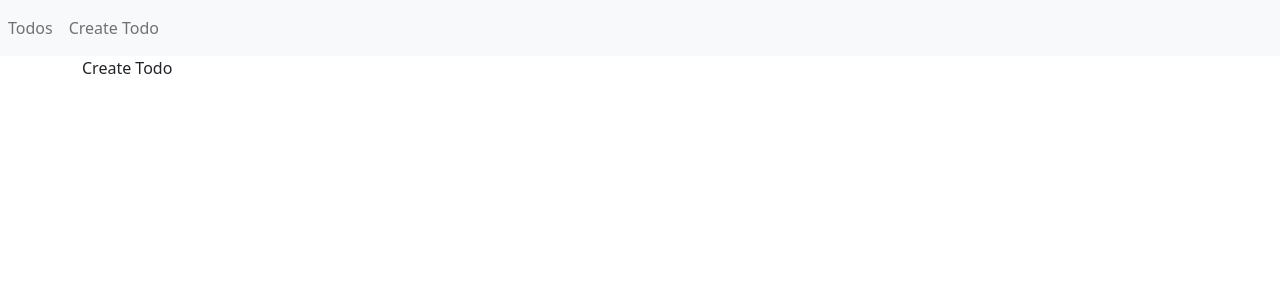
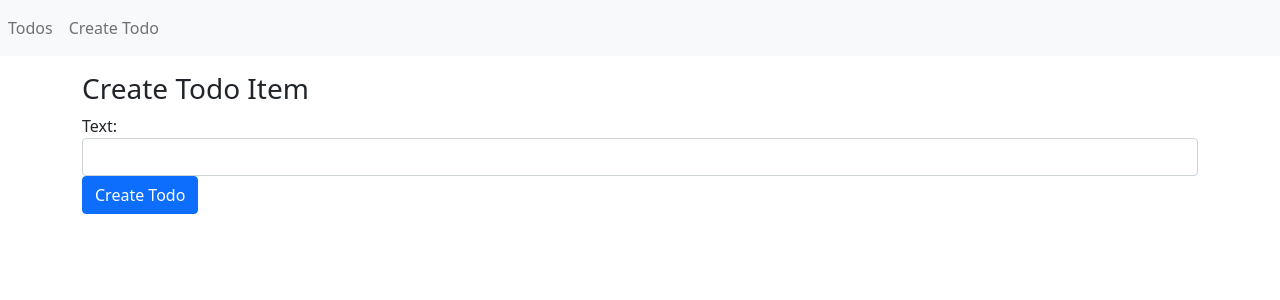
Before and after one commit to Buenaventura-Celine/CRUD_MERN, a React (Create React App) app in the folder mern-crud/: page /create in a window 1280 px wide. Shown: the top 300 px of the page. Built offline with nearby package versions, Linux system fonts and the light colour scheme.

Commit message:
Created a Create Todo Form

```diff
--- a/mern-crud/package.json
+++ b/mern-crud/package.json
@@ -7,8 +7,10 @@
     "@testing-library/react": "^11.1.0",
     "@testing-library/user-event": "^12.1.10",
     "bootstrap": "^5.1.0",
+    "form": "^0.2.4",
     "react": "^17.0.2",
     "react-dom": "^17.0.2",
+    "react-hook": "^0.0.1",
     "react-hook-form": "^7.12.2",
     "react-router-dom": "^5.2.0",
     "react-scripts": "4.0.3",
--- a/mern-crud/src/CreateTodo.js
+++ b/mern-crud/src/CreateTodo.js
@@ -1,5 +1,37 @@
 import React from 'react';
+import  { useForm } from "react-hook-form";
 
-export const CreateTodo = () =>{
-    return <div className="container">Create Todo</div>
-}
+export const CreateTodo = () => {
+    const { register, handleSubmit} = useForm();
+
+    const onSubmit = handleSubmit((data) =>{
+        alert(JSON.stringify(data));
+    });
+    return (
+        <div className="container">
+            <div className="mt-3">
+                <h3> Create Todo Item</h3>
+                <form onSubmit={onSubmit}>
+                    <div className="form-group">
+                        <label htmlFor="text">Text:</label>
+                        <input
+                            className="form-control"
+                            type="text"
+                            name="text"
+                            id="text"
+                            autoComplete="off"
+                            {...register("text", {
+                                required: "Required",
+                            })}
+                        />
+                    </div>
+                    <div className="form-group">
+                        <button type="submit" className="btn btn-primary">
+                            Create Todo
+                        </button>
+                    </div>
+                </form>
+            </div>
+        </div>
+    );
+};
```
Also changed, not shown: 1 other file (tests, documents, lock files or other folders).
